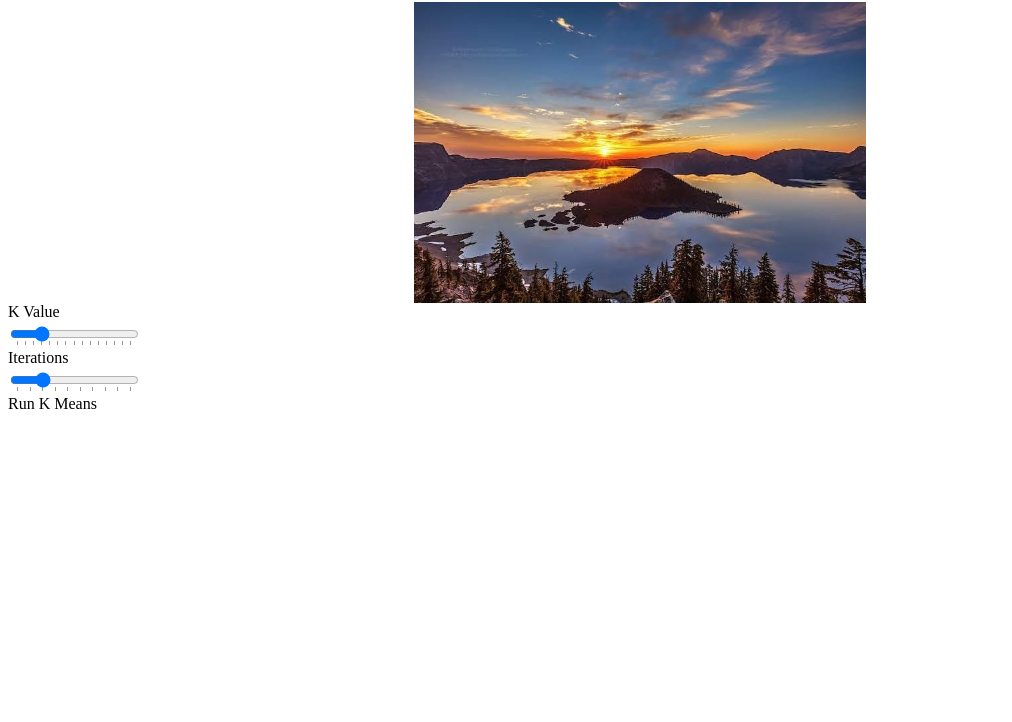
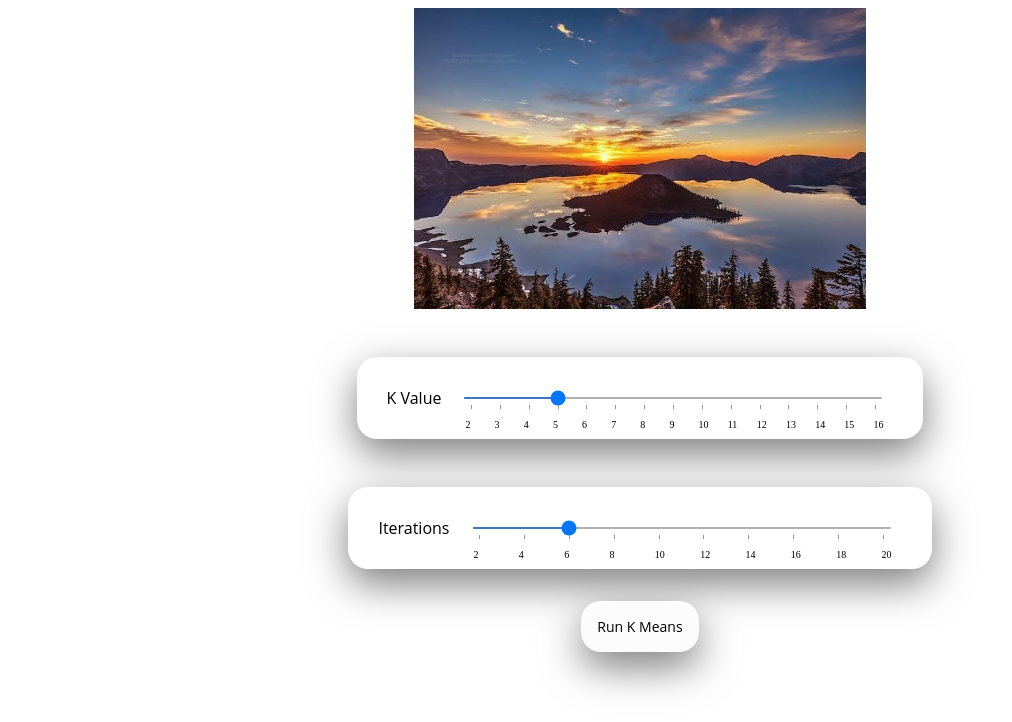
Before and after one commit to elizasohn/imagesegmentation, a website: page index.html in a window 1280 px wide. Shown: the part 78-800 px from the top of the page, without its empty margins (0-1012 px from the left). Drawn offline with nearby package versions, Linux system fonts and the light colour scheme.

Commit message:
Update styles.css

```diff
--- a/styles.css
+++ b/styles.css
@@ -1,3 +1,6 @@
+h1 {
+  font-family: 'Open Sans', sans-serif;
+}
 .text-center {
   text-Align: center;
 }
@@ -6,3 +9,125 @@
   display: flex;
   justify-content: center;
 }
+
+.slider-container {
+  display: flex;
+  margin-top: 3em;
+  justify-content: center;
+}
+
+.slider {
+  width: fit-content;
+  height: 22px;
+  padding: 30px 40px;
+  padding-left: 20px;
+  background: #ffffff;
+  border-radius: 20px;
+  display: flex;
+  align-items: center;
+  box-shadow: 0px 15px 40px #7d7d7d;
+}
+
+.slider-first {
+  margin-right: 12px;
+}
+
+.slider-second {
+  margin-top: 20px;
+}
+
+.slider label {
+  font-size: 16px;
+  font-weight: 400;
+  font-family: 'Open Sans', sans-serif;
+  padding: 10px;
+  color: black;
+}
+
+.slider input[type="range"] {
+  width: 420px;
+  height: 2px;
+  background: black;
+  border: none;
+  outline: none;
+}
+
+datalist {
+  display: flex;
+  justify-content: space-between;
+  width: 200px;
+}
+
+#ksettings {
+  display: flex;
+  justify-content: space-between;
+  width: 100%;
+  margin-top: 16px;
+  padding: 0 2px;
+}
+
+
+#ksettings option {
+    padding: 0;
+    width: 12px;
+    font-size: 10px;
+  }
+
+#isettings {
+  display: flex;
+  justify-content: space-between;
+  width: 100%;
+  margin-top: 16px;
+  padding: 0 2px;
+}
+
+#isettings option {
+  padding: 0;
+  width: 12px;
+  font-size: 10px;
+}
+
+input[type="range"] {
+  width: 200px;
+  margin: 0;
+}
+
+.submit-container {
+  display: flex;
+  margin-top: 2em;
+  width: 100%;
+  justify-content: center;
+}
+
+.submit {
+  background-color: #fcfcfc;
+  border-radius: 20px;
+  display: flex;
+  align-items: center;
+  /* height: 0px; */
+  width: fit-content;
+  padding: 16px;
+  box-shadow: 0px 15px 40px #7d7d7d;
+  font-family: 'Open Sans', sans-serif;
+  font-size: 14px;
+}
+
+.loading {
+  border-radius: 50%;
+  border: 8px solid transparent;
+  border-top: 8px solid #7d7d7d;
+  border-right: 8px solid #7d7d7d;
+  border-left: 8px solid #7d7d7d;
+  width: 2em;
+  height: 2em;
+  animation: processing 1s ease-in-out infinite;
+}
+
+@keyframes processing {
+  0% { transform: rotate(0deg); }
+  100% { transform: rotate(360deg);}
+}
+
+.hidden {
+  display: none!important;
+}
```
